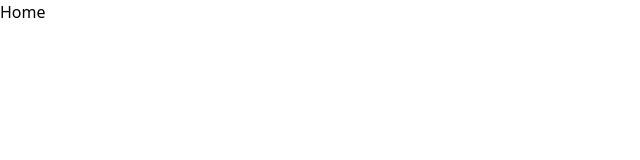
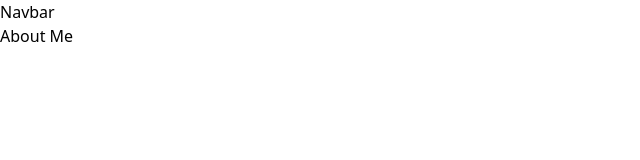
Before and after one commit to Shananhsu/resume, a React (Vite) app: page /aboutMe in a window 1280 px wide. Shown: the top 160 px of the page, without its empty margins (0-640 px from the left). Built offline with nearby package versions, Linux system fonts and the light colour scheme.

Commit message:
1.spa路由建置 2.layout建置

```diff
--- /dev/null
+++ b/src/App.tsx
@@ -0,0 +1,30 @@
+import { createBrowserRouter, RouterProvider } from "react-router-dom";
+
+//component
+import Layout from "./components/Layout"; //layout
+
+//頁面
+import Home from "./home"; //首頁
+import AboutMe from "./aboutMe"; //關於我
+
+const router = createBrowserRouter([
+  {
+    path: "/",
+    element: <Layout />,
+    children: [
+      {
+        path: "/",
+        element: <Home />,
+      },
+      {
+        path: "/aboutMe",
+        element: <AboutMe />,
+      },
+    ],
+  },
+]);
+
+const App = () => {
+  return <RouterProvider router={router} />;
+};
+export default App;
--- /dev/null
+++ b/src/aboutMe/index.tsx
@@ -0,0 +1,4 @@
+const AboutMe = () => {
+  return <div>About Me</div>;
+};
+export default AboutMe;
--- /dev/null
+++ b/src/components/Layout.tsx
@@ -0,0 +1,17 @@
+//react router dom
+import { Outlet } from "react-router-dom";
+
+//components
+import Navbar from "./navbar"; //導覽列
+
+const Layout = () => {
+  return (
+    <div>
+      <Navbar />
+      <main>
+        <Outlet />
+      </main>
+    </div>
+  );
+};
+export default Layout;
--- /dev/null
+++ b/src/components/navbar/index.tsx
@@ -0,0 +1,4 @@
+const Navbar = () => {
+  return <p>Navbar</p>;
+};
+export default Navbar;
--- a/src/home.tsx
+++ b/src/home/index.tsx
@@ -1,8 +1,6 @@
 const Home = () => {
 	return (
-		<div>
-			<h1>Home</h1>
-		</div>
-	);
+		<div>Home</div>
+	)
 }
 export default Home;
--- a/src/main.tsx
+++ b/src/main.tsx
@@ -3,10 +3,11 @@ import ReactDOM from 'react-dom/client'
 import './index.css'
 
 //components
-import Home from './home'
+import App from './App'
+
 
 ReactDOM.createRoot(document.getElementById('root')!).render(
 	<React.StrictMode>
-		<Home />
+		<App />
 	</React.StrictMode>,
 )
```
